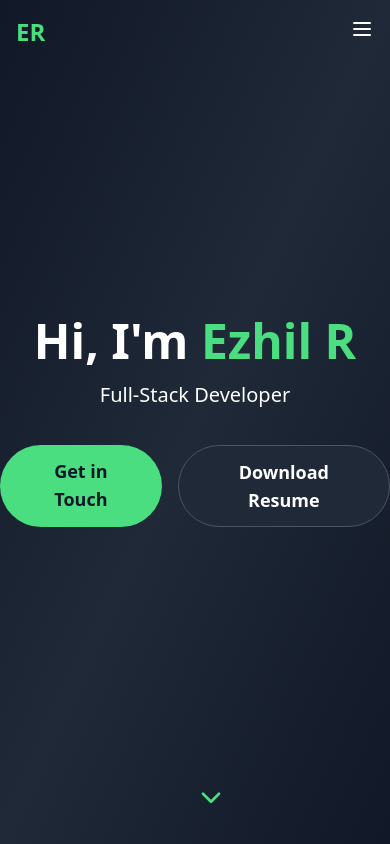
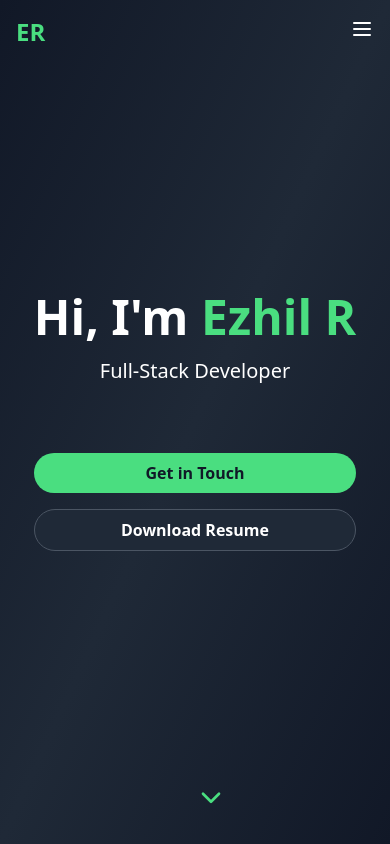
Before and after one commit to Ezhil2389/Personal-Portfolio-React, a React (Create React App) app: page / in a window 390 px wide. Shown: the top 844 px of the page. Built offline with nearby package versions, Linux system fonts and the light colour scheme.

Commit message:
Updated respoinsive buttons

```diff
--- a/src/Home.js
+++ b/src/Home.js
@@ -149,10 +149,10 @@ const Home = () => {
               </CSSTransition>
             </TransitionGroup>
           </div>
-          <div className="flex justify-center space-x-4">
+            <div className="flex flex-col sm:flex-row justify-center space-y-4 sm:space-y-0 sm:space-x-4 mt-8">
             <motion.a
                 href="#contact"
-              className="get-in-touch bg-green-400 text-gray-900 py-3 px-8 rounded-full text-lg font-semibold hover:bg-green-300 transition duration-300 shine-effect"
+                className="get-in-touch bg-green-400 text-gray-900 py-2 px-4 sm:py-3 sm:px-8 rounded-full text-base sm:text-lg font-semibold hover:bg-green-300 transition duration-300 shine-effect w-full sm:w-auto text-center"
                 whileHover={{ scale: 1.05 }}
                 whileTap={{ scale: 0.95 }}
             >
@@ -162,7 +162,7 @@ const Home = () => {
                 href="https://drive.google.com/file/d/1m2Z8l2A3c6B2ahkJnrvO-8isLqudVaI_/view?usp=sharing"
                 target="_blank"
                 rel="noopener noreferrer"
-              className="download-resume bg-gray-800 text-white py-3 px-8 rounded-full text-lg font-semibold hover:bg-gray-700 transition duration-300 shine-effect"
+                className="download-resume bg-gray-800 text-white py-2 px-4 sm:py-3 sm:px-8 rounded-full text-base sm:text-lg font-semibold hover:bg-gray-700 transition duration-300 shine-effect w-full sm:w-auto text-center"
                 whileHover={{ scale: 1.05 }}
                 whileTap={{ scale: 0.95 }}
             >
```
Lines whose indentation alone changed are shown as unchanged.
